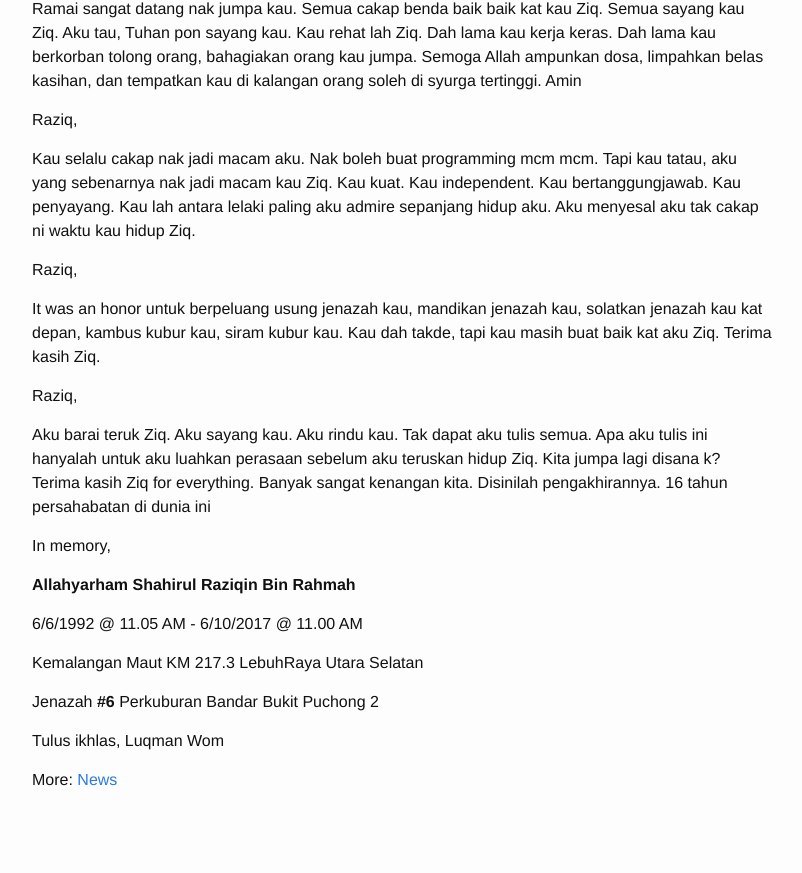
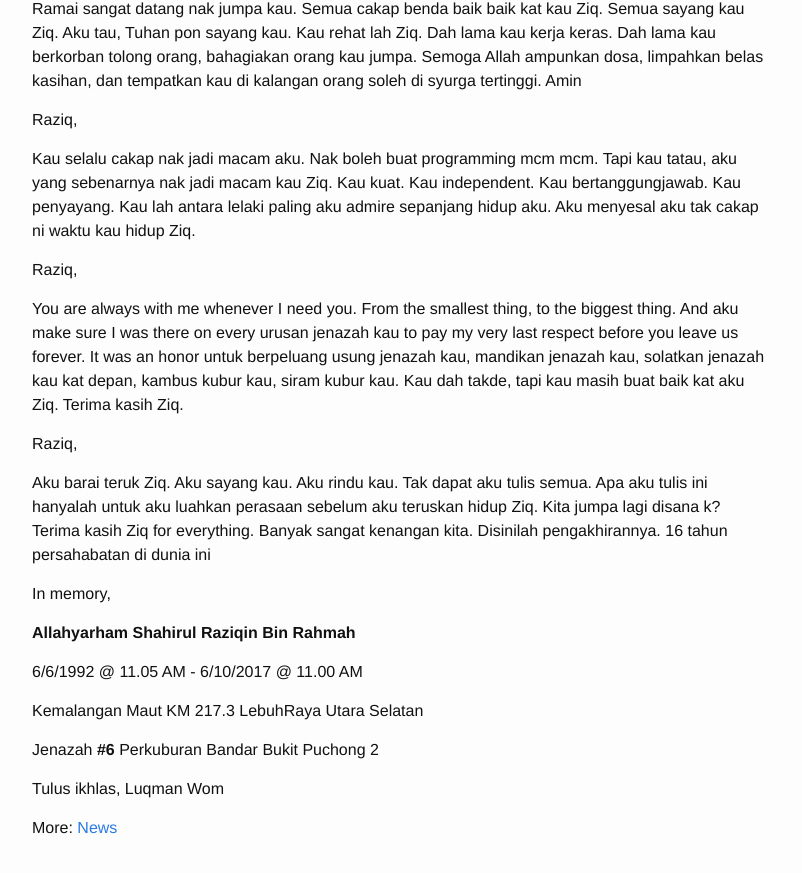
Before and after one commit to luqmanrom/luqmanrom.github.io, a Jekyll site: the page built from _posts/2017-10-06-raziq-in-memory.md, in a window 1280 px wide and 900 px high, scrolled down 2229 px. Shown: the top 873 px of the window, without its empty margins (238-1040 px from the left). Built offline with Jekyll 4.4.1, drawn with Linux system fonts in a browser that asks for light colours; before the commit the page ends 3081 px from its top, so only the background shows below that.

Commit message:
Update 2017-10-06-raziq-in-memory.md

```diff
--- a/_posts/2017-10-06-raziq-in-memory.md
+++ b/_posts/2017-10-06-raziq-in-memory.md
@@ -55,7 +55,7 @@ Kau selalu cakap nak jadi macam aku. Nak boleh buat programming mcm mcm. Tapi ka
 
 Raziq,
 
-It was an honor untuk berpeluang usung jenazah kau, mandikan jenazah kau, solatkan jenazah kau kat depan, kambus kubur kau, siram kubur kau. Kau dah takde, tapi kau masih buat baik kat aku Ziq. Terima kasih Ziq.
+You are always with me whenever I need you. From the smallest thing, to the biggest thing. And aku make sure I was there on every urusan jenazah kau to pay my very last respect before you leave us forever. It was an honor untuk berpeluang usung jenazah kau, mandikan jenazah kau, solatkan jenazah kau kat depan, kambus kubur kau, siram kubur kau. Kau dah takde, tapi kau masih buat baik kat aku Ziq. Terima kasih Ziq.
 
 Raziq,
 
```
